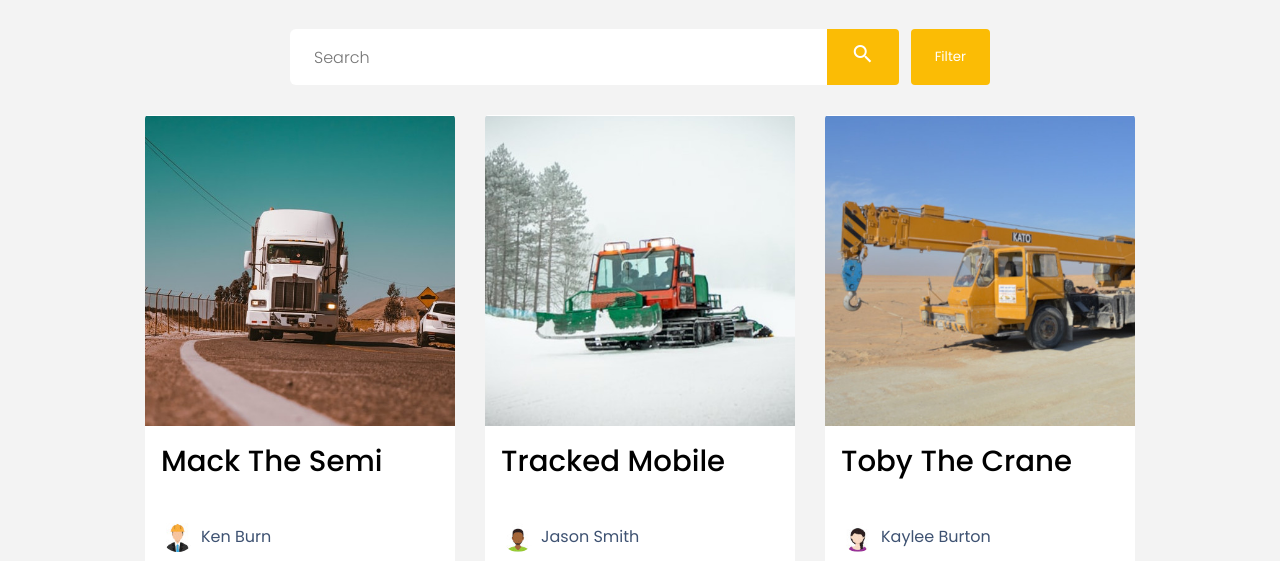
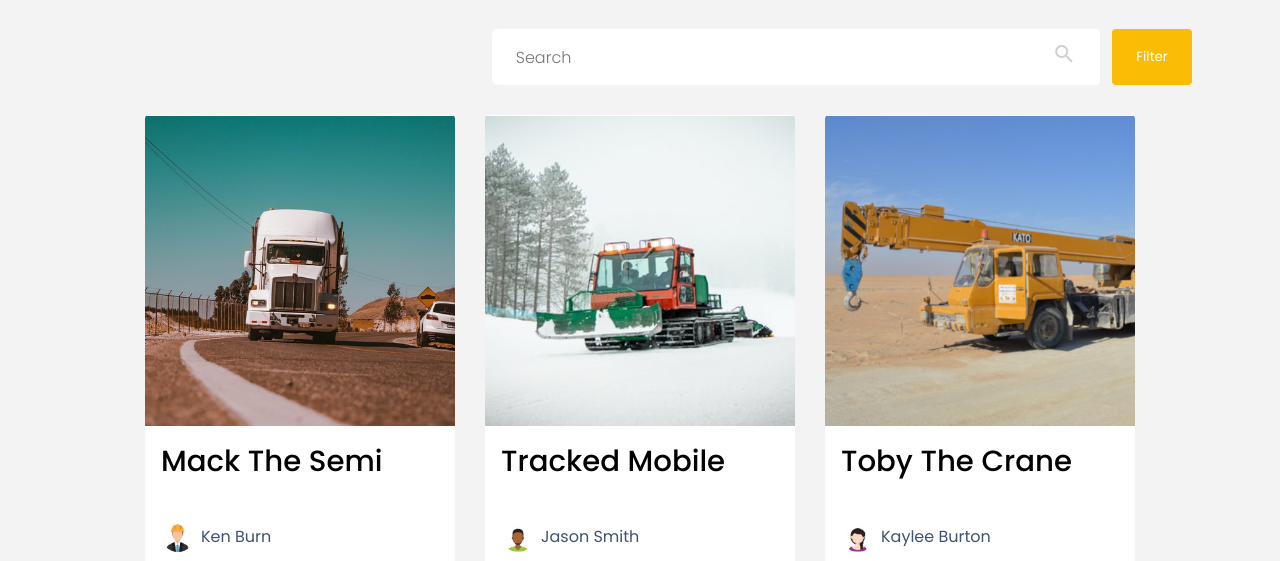
Before and after one commit to Yash-Jawale/ask-take-go, a website built with Parcel: page listing.html in a window 1280 px wide. Shown: the part 169-730 px from the top of the page. Built offline with nearby package versions, Linux system fonts and the light colour scheme.

Commit message:
tweaked search bar

```diff
--- a/sass/_layout.scss
+++ b/sass/_layout.scss
@@ -847,12 +847,16 @@ section.login {
 
 .prod-container {
   display: grid;
-  grid-template-columns: repeat(3, 1fr);
+  grid-template-columns: repeat(4, 1fr);
   grid-gap: 30px;
   width: fit-content;
   margin: 0 auto;
 }
-
+@media all and (max-width: 1366px) {
+  .prod-container {
+    grid-template-columns: repeat(3, 1fr);
+  }
+}
 @media all and (max-width: 1136px) {
   .prod-container {
     grid-template-columns: repeat(2, 1fr);
@@ -967,7 +971,8 @@ form.search-form {
   display: flex;
   justify-content: center;
   // align-items: center;
-  margin: 0 auto;
+  margin: 0;
+  margin-left: auto;
   width: 100%;
   max-width: 700px;
   input[type="text"] {
@@ -990,6 +995,10 @@ form.search-form {
     margin-right: 12px;
     border-top-left-radius: 0;
     border-bottom-left-radius: 0;
+    background-color: #fff;
+    color: #d0d0d0;
+    justify-content: center;
+    align-items: center;
   }
 }
 
```
